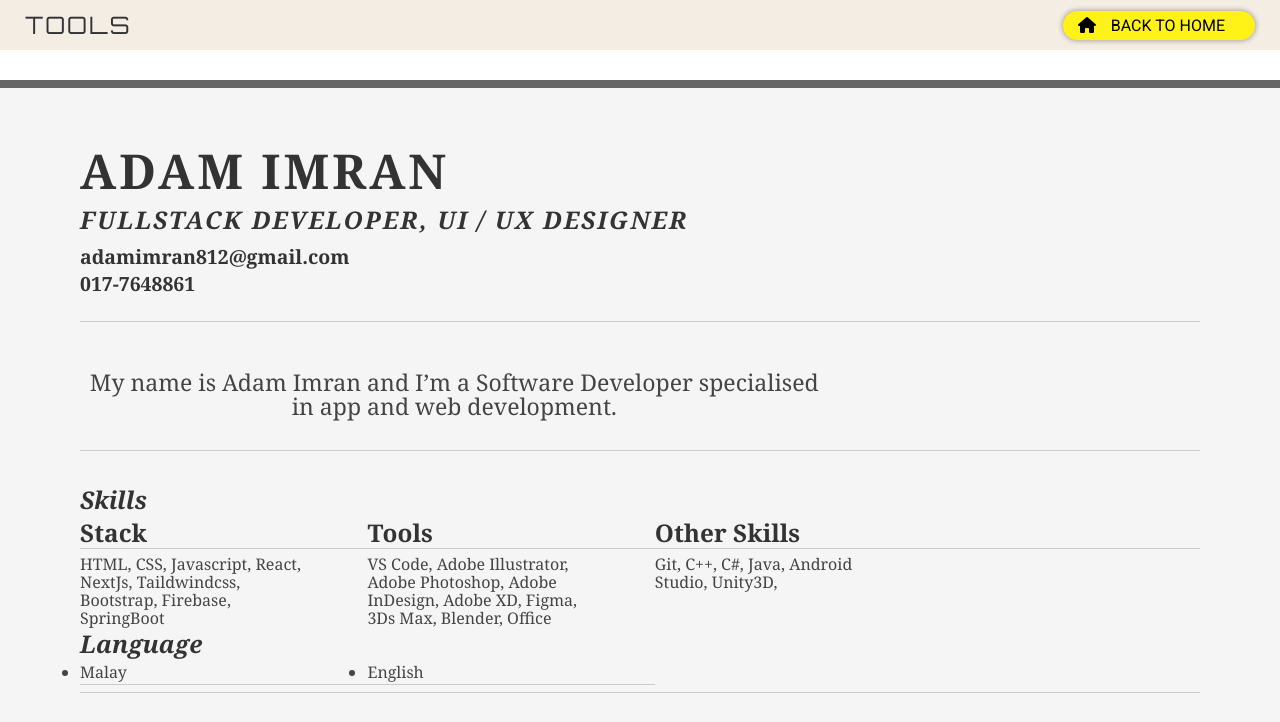
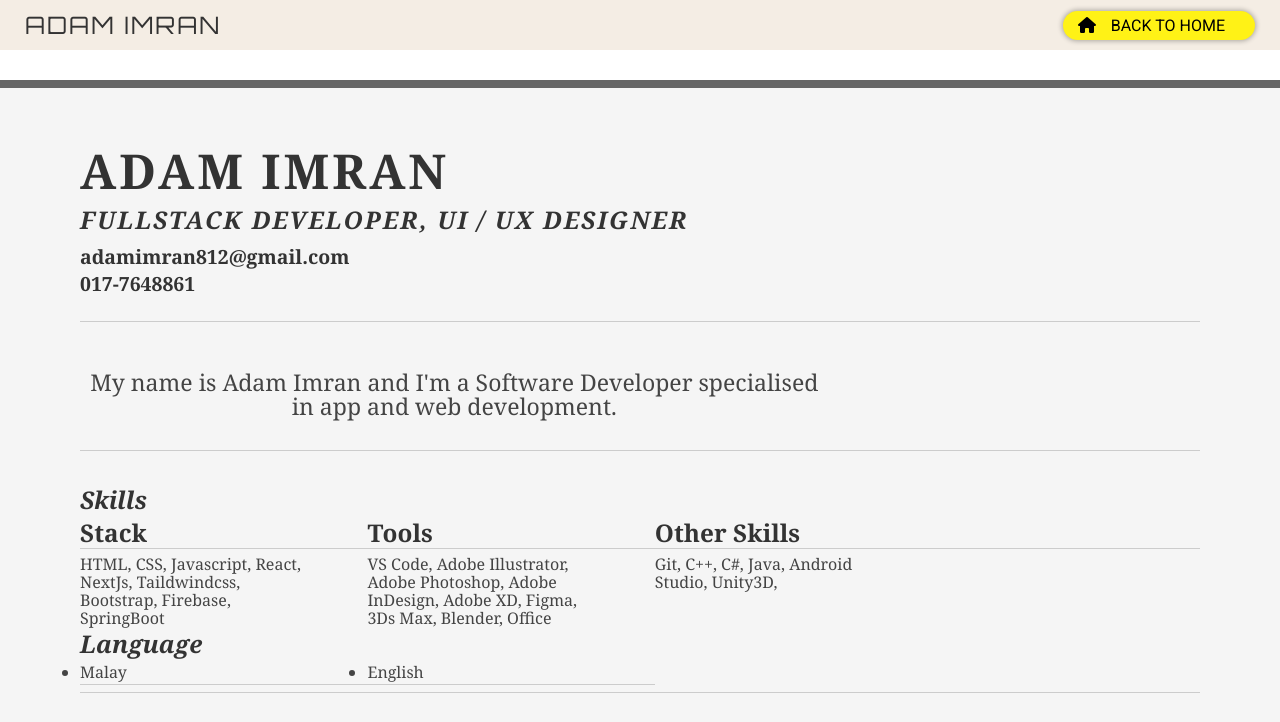
Before and after one commit to adamimrn22/adamimrn22.github.io, a plain HTML site: page cv.html in a window 1280 px wide. Shown: the top 722 px of the page. Drawn offline with Linux system fonts and the light colour scheme; a small style sheet from the web is missing.

Commit message:
changed html attribute

```diff
--- a/cv.html
+++ b/cv.html
@@ -16,9 +16,9 @@
 <body>
     <nav class="navbar-flex">
         <a href="tools.html">
-            <h2 id="title">TOOLS</h2>
+            <h2 id="title">ADAM IMRAN</h2>
         </a>
-        <a href="infoPage.html" class="flex-btn-tool">
+        <a href="index.html" class="flex-btn-tool">
             <i class="fa-solid fa-house fa-bounce" style="color: var(--black);"></i>
             <span class="span-name">Back To Home</span>
         </a>
@@ -52,7 +52,7 @@
                         <div class="yui-gf">
                             <div class="yui-u">
                                 <p class="enlarge" style="text-align: center;">
-                                    My name is Adam Imran and I’m a Software Developer specialised in app and web
+                                    My name is Adam Imran and I'm a Software Developer specialised in app and web
                                     development.
                                 </p>
                             </div>
```
Also changed, not shown: bmiChecker.html (+1 -1 lines), calculator.html (+1 -1 lines), taxCalculator.html (+1 -1 lines), tools.html (+1 -1 lines), unitConverter.html (+1 -1 lines).
